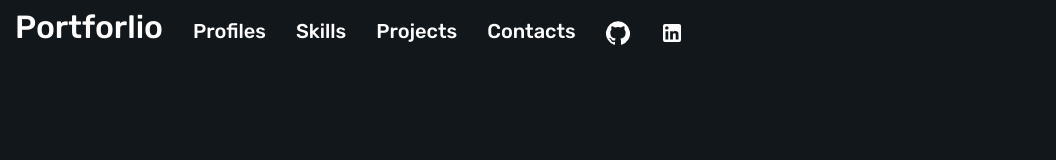
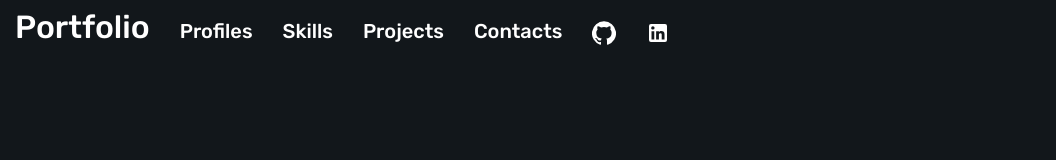
Before and after one commit to JoseHiro/portfolio, a React (Create React App) app: page / in a window 1280 px wide. Shown: the top 160 px of the page, without its empty margins (0-1056 px from the left). Built offline with nearby package versions, Linux system fonts and the light colour scheme; no server answers.

Commit message:
typo fix

```diff
--- a/src/components/Profile/Nav/Navbar.jsx
+++ b/src/components/Profile/Nav/Navbar.jsx
@@ -15,7 +15,7 @@ function Header(){
   return (
     <header className="navbar">
       <nav className="nav_contents">
-        <h2 href='#'>Portforlio</h2>
+        <h2 href='#'>Portfolio</h2>
         {navLinks.map(data => {
           return <NavSubContents key={data.id} title={data.title} url={data.url}/>
         })}
```
